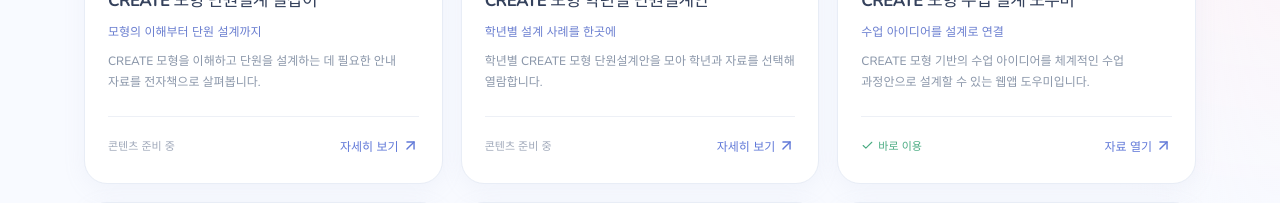
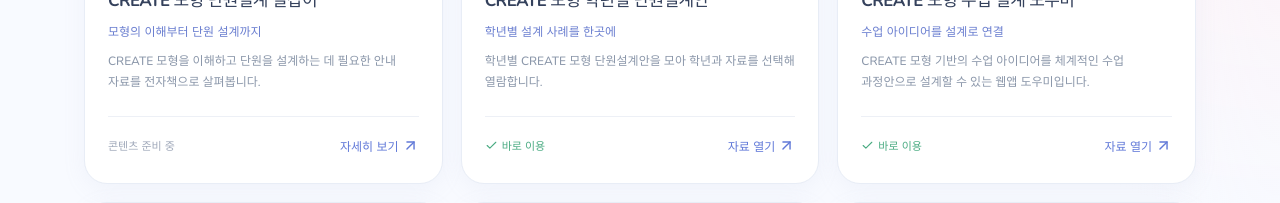
Before and after one commit to invinciblebearme-ctrl/create, a React (Vite) app: page / in a window 1280 px wide. Shown: the part 1180-1383 px from the top of the page. Built offline with nearby package versions, Linux system fonts and the light colour scheme.

Commit message:
feat: CONTENT 02 학년별 단원설계안 링크(create.allforedu.kr/curriculum/) 연동

```diff
--- a/src/content.js
+++ b/src/content.js
@@ -2,7 +2,7 @@
 // url: '' = 준비 중 / url: 'https://...' = 외부 링크 / url: '/path' = 내부 링크
 export const contents = [
   {id:'guide',number:'01',icon:'📘',title:'CREATE 모형 단원설계 길잡이',subtitle:'모형의 이해부터 단원 설계까지',description:'CREATE 모형을 이해하고 단원을 설계하는 데 필요한 안내 자료를 전자책으로 살펴봅니다.',type:'PDF 전자책',group:'ebook',color:'blue',url:''},
-  {id:'grades',number:'02',icon:'📚',title:'CREATE 모형 학년별 단원설계안',subtitle:'학년별 설계 사례를 한곳에',description:'학년별 CREATE 모형 단원설계안을 모아 학년과 자료를 선택해 열람합니다.',type:'학년별 PDF 서재',group:'ebook',color:'mint',url:''},
+  {id:'grades',number:'02',icon:'📚',title:'CREATE 모형 학년별 단원설계안',subtitle:'학년별 설계 사례를 한곳에',description:'학년별 CREATE 모형 단원설계안을 모아 학년과 자료를 선택해 열람합니다.',type:'학년별 PDF 서재',group:'ebook',color:'mint',url:'https://create.allforedu.kr/curriculum/'},
   {id:'designer',number:'03',icon:'🧩',title:'CREATE 모형 수업 설계 도우미',subtitle:'수업 아이디어를 설계로 연결',description:'CREATE 모형 기반의 수업 아이디어를 체계적인 수업 과정안으로 설계할 수 있는 웹앱 도우미입니다.',type:'웹앱',group:'tool',color:'peach',url:'https://create-helper.kiss3927k.workers.dev/?v=1'},
   {id:'resources',number:'04',icon:'🎨',title:'연구학교 교수학습 제작자료',subtitle:'수업에 활용하는 디지털 자료 모음',description:'패들렛에 정리된 교수학습 자료를 학년·교과·주제별로 찾아보고 활용합니다.',type:'자료실',group:'tool',color:'lavender',url:'https://create.allforedu.kr/resources'},
   {id:'video',number:'05',icon:'🎬',title:'연구학교 홍보 영상',subtitle:'연구학교의 실천 이야기',description:'연구학교의 운영 과정과 수업 실천 모습을 영상으로 소개합니다.',type:'영상',group:'media',color:'pink',url:''},
```
